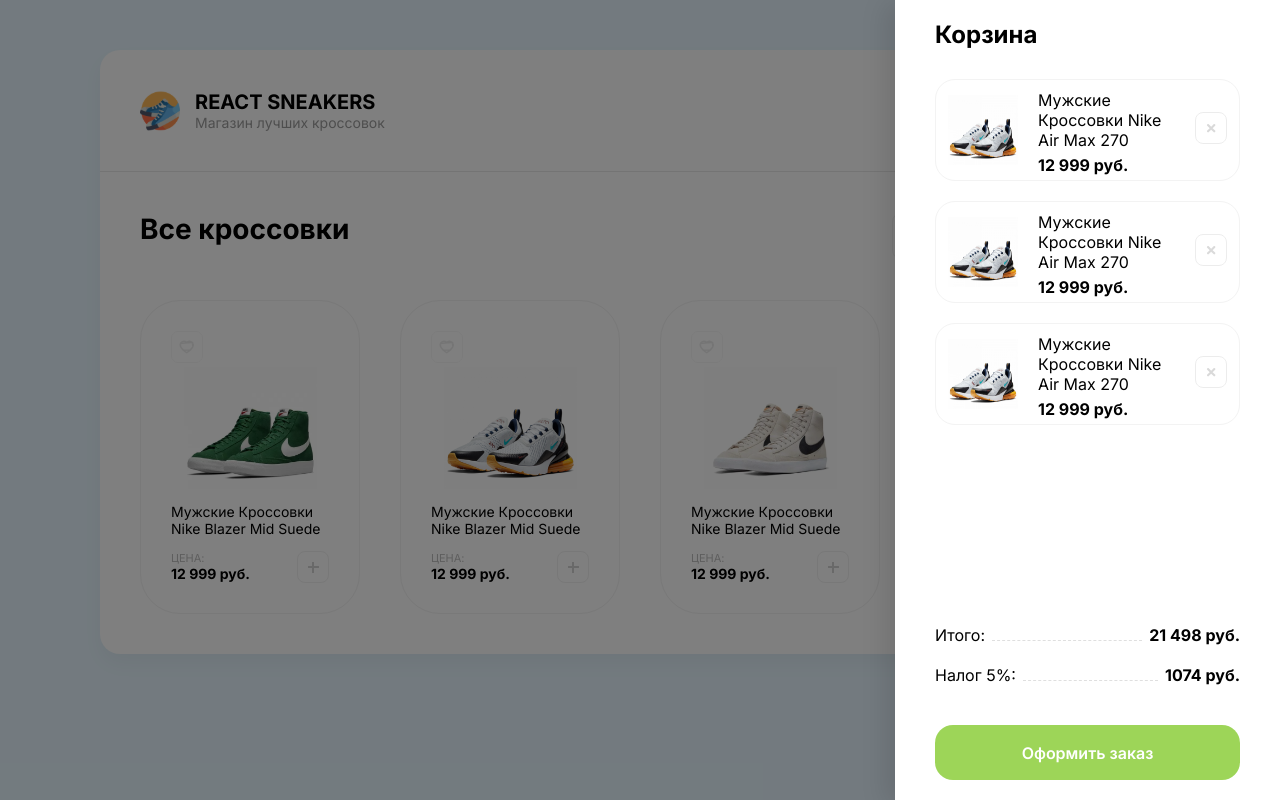
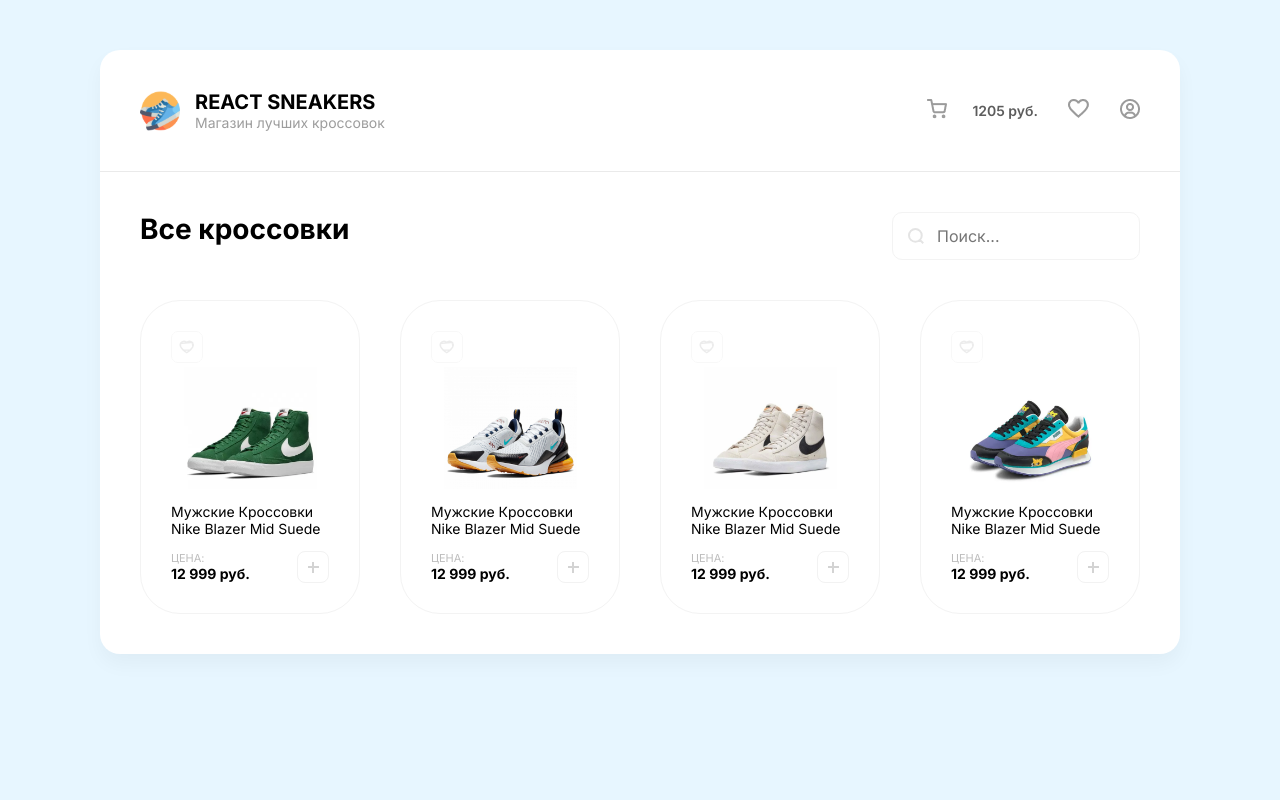
Before and after one commit to Sergey9694/sneakers-react, a React (Create React App) app: page / in a window 1280 px wide. Built offline with nearby package versions, Linux system fonts and the light colour scheme.

Commit message:
layout edits made

```diff
--- a/src/components/basketList/BasketList.js
+++ b/src/components/basketList/BasketList.js
@@ -1,12 +1,17 @@
-import sneakers2 from '../../resources/img/sneakers2.png';
 
 import './basketList.scss';
+
+import sneakers2 from '../../resources/img/sneakers2.png';
+import arrow from '../../resources/img/arrow.svg'
 
 const BasketList = () => {
     return(
         <div className="basket__overlay">
             <div className="basket__block">
-                <h2>Корзина</h2>
+                <div className="basket__title">
+                  <h2>Корзина</h2>
+                  <div class="basket__title-close">&times;</div>
+                </div>
                 <div className="basket__items">
                 <div className="basket__item">
                     <img src={sneakers2} alt="sneakers2" />
@@ -108,7 +113,7 @@
                         <b>1074 руб.</b>
                     </li>
                 </ul>
-                <button>Оформить заказ</button>
+                <button className='btn-green'>Оформить заказ <img src={arrow} alt="arrow" /></button>
             </div>
         </div>
     )
--- a/src/components/basketList/basketList.scss
+++ b/src/components/basketList/basketList.scss
@@ -1,4 +1,5 @@
 .basket__overlay {
+    display: none;
     position: absolute;
     left: 0;
     top: 0;
@@ -17,32 +18,35 @@
     background: #FFFFFF;
     box-shadow: -10px 4px 24px rgba(0, 0, 0, 0.1);
     padding: 20px 40px;
+
+    .basket__title {
+        display: flex;
+        justify-content: space-between;
+        align-items: center;
+        margin-bottom: 30px;
         h2 {
             font-size: 24px;
-        margin-bottom: 30px;
         }
-    button {
-        width: 100%;
-        height: 55px;
-        background: #9DD558;
-        border-radius: 18px;
-        border: none;
-        font-weight: 600;
-        font-size: 16px;
-        color: #FFFFFF;
+        &-close {
+            font-size: 35px;
+            transition: all 1s ease;
             cursor: pointer;
-        transition: background 0.2s ease-in-out;
-
             &:hover {
-            background: lighten($color: #9DD558, $amount: 5%)
+                color: #9DD558;
+                border-radius: 50%;
+                transform: rotate(360deg);
+            }
         }
 
-        &:active {
-            background: darken($color: #9DD558, $amount: 5%)
     }
-    }
+
+
     .basket__items {
         flex: 1;
+        overflow: auto;
+        margin-bottom: 40px;
+    }
+
     .basket__item {
         display: flex;
         align-items: center;
@@ -70,7 +74,7 @@
             }
         }
     }
-    }
+
     .basket__subtitle {
         margin-bottom: 20px;
         li {
@@ -88,4 +92,41 @@
             margin: 0 7px;
         }
     }
+
+    .btn-green {
+        position: relative;
+        width: 100%;
+        height: 55px;
+        background: #9DD558;
+        border-radius: 18px;
+        border: none;
+        font-weight: 600;
+        font-size: 16px;
+        color: #FFFFFF;
+        cursor: pointer;
+        transition: background 0.2s ease-in-out;
+
+        &:hover {
+            background: lighten($color: #9DD558, $amount: 5%)
         }
+
+        &:active {
+            background: darken($color: #9DD558, $amount: 5%)
+        }
+
+        img {
+            position: absolute;
+            right: 30px;
+            top: 20px;
+            transition: transform 0.15s ease-in-out;
+
+        }
+
+        &:hover {
+            img {
+                transform: translateX(5px);
+            }
+        }
+
+    }
+}
```
Also changed, not shown: src/resources/img/arrow.svg (added). Lines whose indentation alone changed are shown as unchanged.
